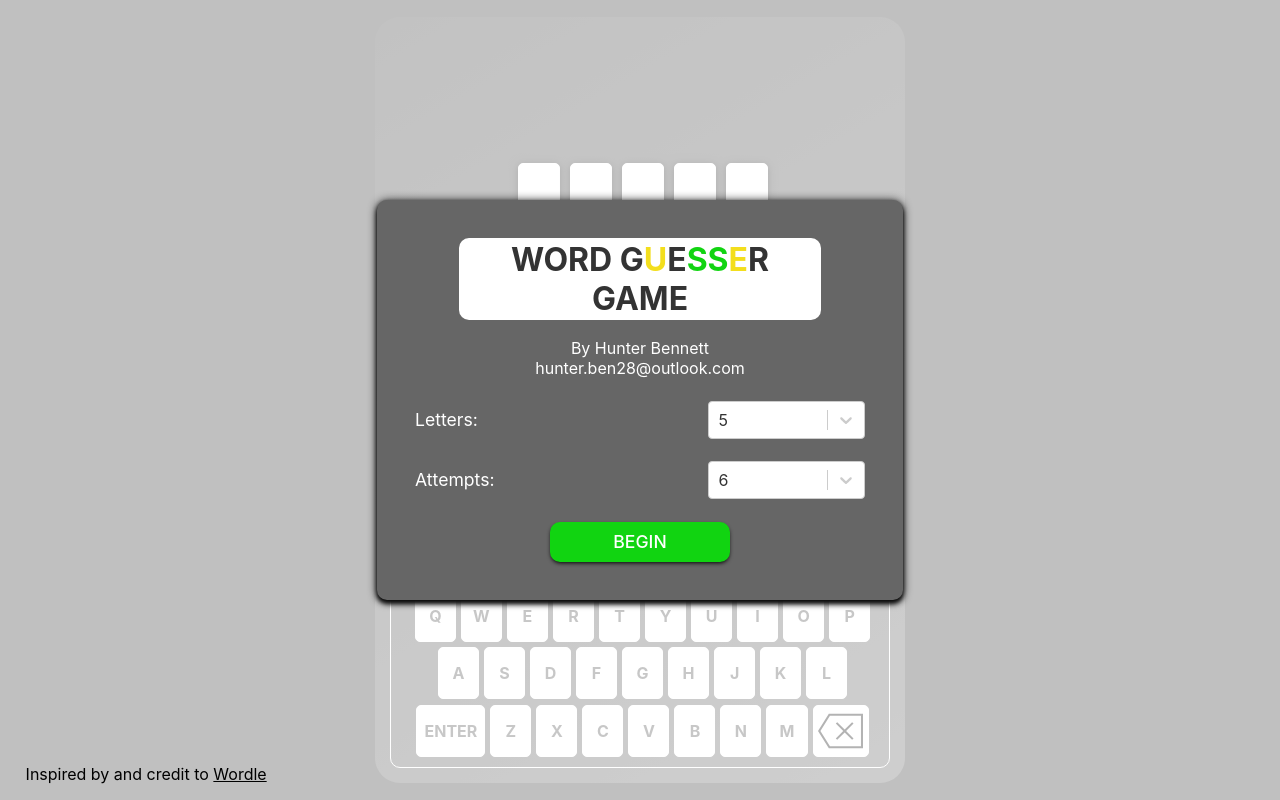
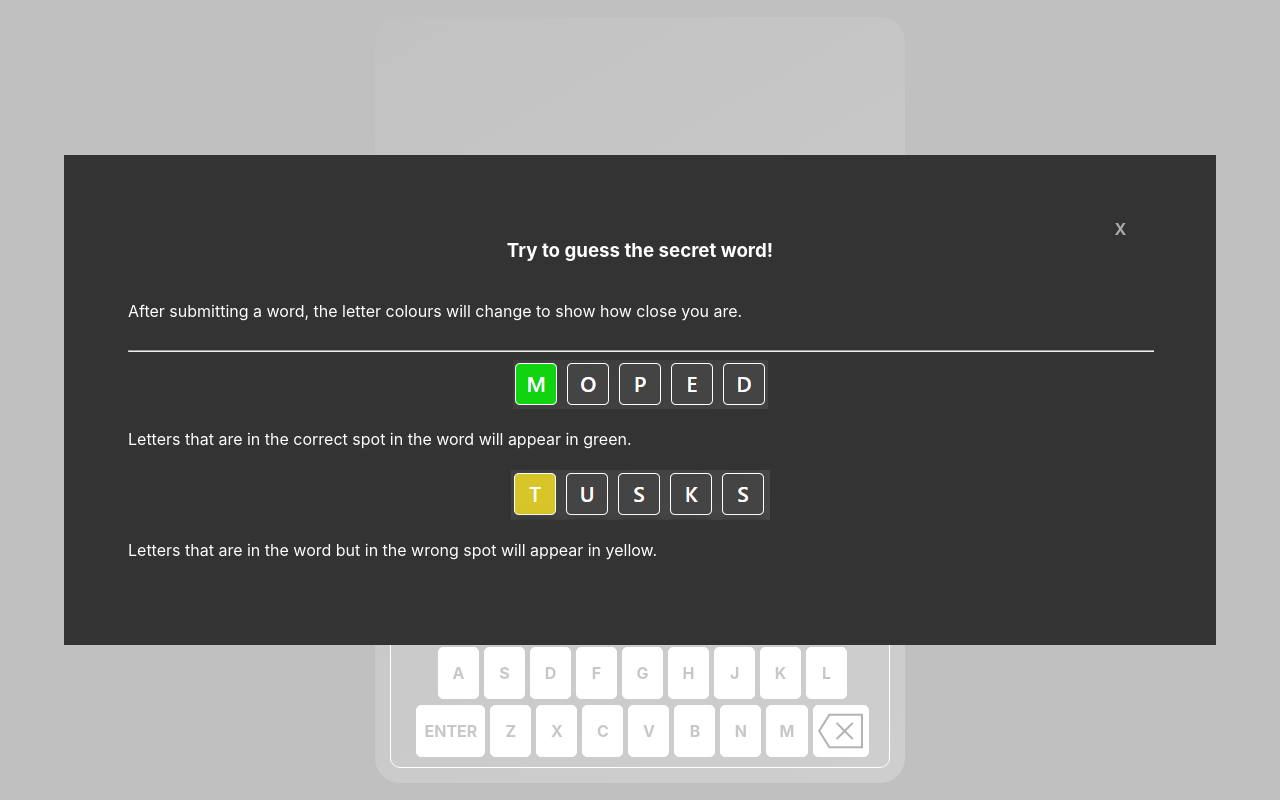
Before and after one commit to hunter-bennett28/word-guesser, a React (Create React App) app: page / in a window 1280 px wide. Built offline with nearby package versions, Linux system fonts and the light colour scheme.

Commit message:
Add Physical Keyboard Entry and Tutorial
Added ability for user to use their physical keyboard for entering
words, backspacing and submitting. Also added a simple tutorial
that will show on page load as well as be accessible from the menu.

Still requires bug and unit testing and some commenting.

```diff
--- a/src/App.scss
+++ b/src/App.scss
@@ -3,7 +3,7 @@
 $base-colour: #333;
 $primary-colour: white;
 $secondary-colour: #11d411;
-$warning-colour: #f3de1d;
+$warning-colour: #d8c628;
 $max-window-width: 500px;
 $toast-slide-animation-time: 3s;
 $toast-duration: 3s;
@@ -17,6 +17,12 @@ $toast-duration: 3s;
 }
 
 .App {
+  @include centered;
+  width: 100vw;
+  height: 100vh;
+}
+
+.gameWindow {
   display: flex;
   flex-direction: column;
   justify-content: space-between;
@@ -49,6 +55,22 @@ $toast-duration: 3s;
 
   a {
     color: black;
+  }
+
+  .menuShowTutorial {
+    @include centered;
+    cursor: pointer;
+    position: absolute;
+    top: 0;
+    right: 0;
+    color: $base-colour;
+    border: 2px solid $base-colour;
+    border-radius: 100px;
+    width: 5vw;
+    height: 5vw;
+    margin: 1%;
+    font-size: 1.2rem;
+    font-weight: 600;
   }
 }
 
@@ -180,6 +202,15 @@ $toast-duration: 3s;
 
 /* Word Box Styling */
 
+.wordsContainer {
+  @include centered;
+  flex-grow: 2;
+}
+
+.wordsBox {
+  width: 100%;
+}
+
 .wordContainer {
   padding-top: 10%;
   display: flex;
@@ -197,16 +228,13 @@ $toast-duration: 3s;
   height: 40px;
   margin: 0.5% 1%;
   border-radius: 5px;
+  font-weight: 600;
+  font-size: 1.3rem;
 
   &.active {
     box-shadow: 0px 2px 4px -1px black,
       0px 4px 5px 0px #222, 0px 1px 10px 0px #111;
   }
-}
-
-.letterBoxLetter {
-  font-weight: 600;
-  font-size: 1.3rem;
 }
 
 /* Toast Styling */
@@ -286,6 +314,12 @@ $toast-duration: 3s;
     stroke-width: 3px;
   }
 
+  .failureX {
+    stroke: $base-colour;
+    width: 60%;
+    height: 60%;
+  }
+
   .iconButton {
     @include centered;
     flex-direction: column;
@@ -306,3 +340,38 @@ $toast-duration: 3s;
     }
   }
 }
+
+/* Tutorial Styling */
+
+.tutorialContainer {
+  @include centered;
+  flex-direction: column;
+  width: 80%;
+  background-color: $base-colour;
+  color: $primary-colour;
+  padding: 5%;
+
+  h3 {
+    margin-top: 0px;
+  }
+
+  p {
+    width: 100%;
+    margin: 2%;
+  }
+
+  hr {
+    width: 100%;
+  }
+
+  .closeTutorialButton {
+    margin: 0px 0px 0px 90%;
+    width: 5%;
+    text-align: right;
+    position: relative;
+    display: inline;
+    color: #aaa;
+    font-weight: bold;
+    cursor: pointer;
+  }
+}
--- a/src/App.tsx
+++ b/src/App.tsx
@@ -86,8 +86,11 @@ function App() {
         })
     }
 
-    const finishGame = (): void => {
-        setState({ finished: true, })
+    const showToastMessage = (message: string): void => {
+        if (!state.showToast) {
+            setState({ showToast: true, toastMessage: message })
+            setTimeout(() => setState({ showToast: false, toastMessage: '' }), TOAST_TIME)
+        }
     }
 
     /**
@@ -125,6 +128,10 @@ function App() {
         })
     }
 
+    const closeTutorial = (): void => { setState({ showTutorial: false }) }
+
+    const openTutorial = (): void => { setState({ showTutorial: true }) }
+
     const openSettings = (): void => { setState({ showMenu: true }) }
 
     /* Keyboard Handlers */
@@ -140,21 +147,18 @@ function App() {
         if (state.currentInput.length === state.wordLength && state.attempts.length < state.numAttempts) {
             const wordPool = WordData.words[state.wordLength - WORD_LENGTH_OFFSET]
             // Ensure word is valid
-            if (!wordPool.includes(state.currentInput.toLowerCase()) && !state.showToast) {
-                setState({ showToast: true, toastMessage: 'Not A Valid Word!' })
-                setTimeout(() => setState({ showToast: false, toastMessage: '' }), TOAST_TIME)
+            if (!wordPool.includes(state.currentInput.toLowerCase())) {
+                showToastMessage('Not A Valid Word!')
                 return
             }
 
-            testUserInput()
+            // Test for success and append attempt
+            const correctWord = testUserInput()
             const attempts = [...state.attempts, state.currentInput]
-            setState({ attempts, currentInput: '', finished: attempts.length === state.numAttempts })
-
-
-            // Check for success
-            if (state.currentInput.toLowerCase() === state.word)
-                finishGame()
+            setState({ attempts, currentInput: '', finished: correctWord || attempts.length === state.numAttempts })
         }
+        else if (state.currentInput.length !== state.wordLength)
+            showToastMessage('Word Too Short!')
     }
 
     // Handler for user clicking the backspace key on the virtual keyboard
@@ -165,23 +169,39 @@ function App() {
         }
     }
 
+    const handleKeyPress = (event: React.KeyboardEvent<any>) => {
+        console.log('in key press', event)
+        const key = event.key.toUpperCase()
+        if (key.match(/^[A-Z]$/i))
+            handleLetterClick(key)
+        else if (key === 'BACKSPACE')
+            handleBackspaceClick()
+        else if (key === 'ENTER')
+            handleSubmitClick()
+    }
+
     return (
-        <div className='App'>
+        <div className='App' tabIndex={0} onKeyDown={handleKeyPress}>
+            <div className='gameWindow'>
                 { state.showToast &&
                     <div className='toastContainer'>
                         { state.toastMessage }
                     </div>
                 }
-            <Tutorial />
-            { state.showMenu &&
-                <Menu isOpen={state.showMenu} startGame={startGame} />
+                { state.showTutorial &&
+                    <Tutorial close={closeTutorial} />
+                }
+                { state.showMenu && !state.showTutorial &&
+                    <Menu startGame={startGame} showTutorial={openTutorial} />
                 }
                 <div className='wordsContainer'>
+                    <div className='wordsBox'>
                         { getWordComponents() }
+                    </div>
                 </div>
                 { state.finished ? (
                         <EndOptions
-                        success={state.attempts[state.attempts.length - 1] === state.word}
+                            success={state.attempts[state.attempts.length - 1]?.toLowerCase() === state.word}
                             changeSettings={openSettings}
                             replay={startGame}
                         />
@@ -194,6 +214,7 @@ function App() {
                     )
                 }
             </div>
+        </div>
     )
 }
 
--- a/src/components/EndOptions.tsx
+++ b/src/components/EndOptions.tsx
@@ -18,11 +18,10 @@ const EndOptions = ({ success, changeSettings, replay }: EndOptionsProps) => {
                     </svg>
                 ) : (
                     <svg
-                        width='24'
-                        height='24'
+                        className='failureX'
                         xmlns='http://www.w3.org/2000/svg'
-                        fill-rule='evenodd'
-                        clip-rule='evenodd'>
+                        viewBox='0 0 24 24'
+                    >
                         <path d='M12 11.293l10.293-10.293.707.707-10.293 10.293 10.293 10.293-.707.707-10.293-10.293-10.293 10.293-.707-.707 10.293-10.293-10.293-10.293.707-.707 10.293 10.293z' />
                     </svg>
                 )}
--- a/src/components/LetterBox.tsx
+++ b/src/components/LetterBox.tsx
@@ -1,4 +1,3 @@
-import { useState } from 'react'
 import { ColourCodes, qwertyKeyRows } from '../resources/constants'
 
 export interface LetterBoxProps {
@@ -7,7 +6,6 @@ export interface LetterBoxProps {
 }
 
 const LetterBox = ({ letter = '', isActive = false }: LetterBoxProps) => {
-    const [colour, setColour] = useState<string>()
     let match: ColourCodes = ColourCodes.unchecked
     qwertyKeyRows.find((row) => {
         const found = row.find((letterMatch) => letter === letterMatch.letter)
@@ -17,7 +15,7 @@ const LetterBox = ({ letter = '', isActive = false }: LetterBoxProps) => {
     const backgroundColor = isActive ? ColourCodes.unchecked : (letter === '' ? ColourCodes.empty : match)
     return (
         <div className={`letterBox${ isActive ? ' active' : ''}`} style={{ backgroundColor }}>
-            <p className='letterBoxLetter'>{letter}</p>
+            <p style={{ color: (isActive ? 'black' : 'white') }}>{letter}</p>
         </div>
     )
 }
--- a/src/components/Menu.tsx
+++ b/src/components/Menu.tsx
@@ -16,13 +16,11 @@ const selectOptions = [
 ]
 
 export interface MenuProps {
-    isOpen: boolean
     startGame: (wordLength?: number, attempts?: number) => void
-    // setWordLength: (length: number) => void
-    // setAttempts: (attempts: number) => void
+    showTutorial: () => void
 }
 
-const Menu = ({ isOpen, startGame }: MenuProps) => {
+const Menu = ({ startGame, showTutorial }: MenuProps) => {
     const [wordLength, setWordLength] = useState<number>(DEFAULT_WORD_LENGTH)
     const [attempts, setAttempts] = useState<number>(DEFAULT_ATTEMPTS)
 
@@ -42,6 +40,7 @@ const Menu = ({ isOpen, startGame }: MenuProps) => {
 
     return (
         <div className='modalContainer'>
+            <div className='menuShowTutorial' onClick={showTutorial}>i</div>
             <div className='menu'>
                 <div className='titleContainer'>
                     <h1>WORD G
--- a/src/components/Tutorial.tsx
+++ b/src/components/Tutorial.tsx
@@ -1,7 +1,20 @@
-const Tutorial = () => {
+export interface TutorialProps {
+    close: () => void
+}
+
+const Tutorial = ({ close }: TutorialProps) => {
     return (
-        <div>
-
+        <div className='modalContainer'>
+            <div className='tutorialContainer'>
+                <div className='closeTutorialButton' onClick={close}>X</div>
+                <h3>Try to guess the secret word!</h3>
+                <p>After submitting a word, the letter colours will change to show how close you are.</p>
+                <hr />
+                <img src='one-match-word.png' alt='Word showing one matching letter in green' className='tutorialImage' />
+                <p>Letters that are in the correct spot in the word will appear in green.</p>
+                <img src='one-misplaced-word.png' alt='Word showing one misplaced letter in yellow' className='tutorialImage' />
+                <p>Letters that are in the word but in the wrong spot will appear in yellow.</p>
+            </div>
         </div>
     )
 }
--- a/src/resources/constants.ts
+++ b/src/resources/constants.ts
@@ -2,7 +2,7 @@ export const enum ColourCodes {
     unchecked = 'white',
     match = '#11d411',
     noMatch = '#444',
-    misplaced = '#f3de1d',
+    misplaced = '#d8c628',
     empty = '#333'
 }
 
```
Also changed, not shown: src/reportWebVitals.ts (deleted, +0 -15 lines), public/one-match-word.png (added), public/one-misplaced-word.png (added). Lines whose indentation alone changed are shown as unchanged.
